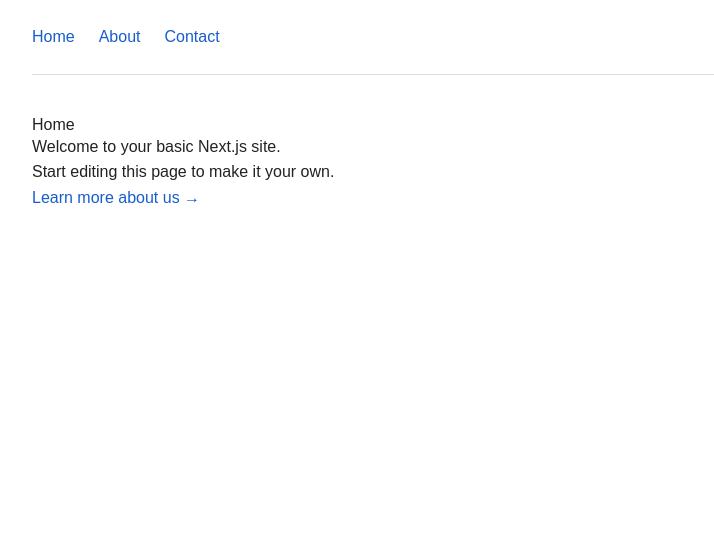
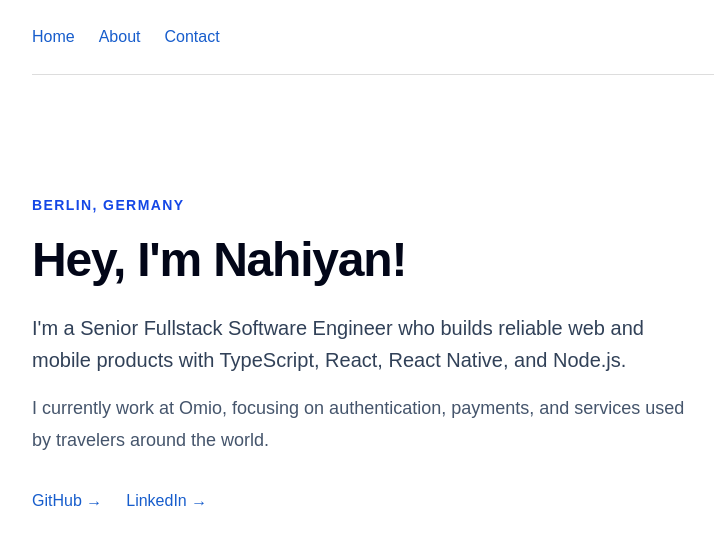
Before and after one commit to ayonious/oyon-portfolio, a Next.js app: page / in a window 1280 px wide. Shown: the top 544 px of the page, without its empty margins (252-966 px from the left). Built offline with nearby package versions, Linux system fonts and the light colour scheme.

Commit message:
feat: add personal homepage introduction

```diff
--- a/app/layout.tsx
+++ b/app/layout.tsx
@@ -4,8 +4,9 @@ import Link from "next/link";
 import "./globals.css";
 
 export const metadata: Metadata = {
-  title: "Basic Next.js Site",
-  description: "A simple site with Home, About, and Contact pages.",
+  title: "Nahiyan Kamal — Software Engineer",
+  description:
+    "Personal portfolio of Nahiyan Kamal, a Senior Fullstack Software Engineer based in Berlin.",
 };
 
 export default function RootLayout({ children }: { children: ReactNode }) {
--- a/app/page.tsx
+++ b/app/page.tsx
@@ -1,12 +1,26 @@
-import Link from "next/link";
-
 export default function HomePage() {
   return (
-    <>
-      <h1>Home</h1>
-      <p>Welcome to your basic Next.js site.</p>
-      <p>Start editing this page to make it your own.</p>
-      <Link href="/about">Learn more about us →</Link>
-    </>
+    <section className="max-w-2xl py-12 sm:py-20">
+      <p className="mb-4 text-sm font-semibold uppercase tracking-widest text-blue-700">
+        Berlin, Germany
+      </p>
+      <h1 className="text-4xl font-bold tracking-tight text-slate-950 sm:text-5xl">
+        Hey, I&apos;m Nahiyan!
+      </h1>
+      <p className="mt-6 text-xl leading-8 text-slate-700">
+        I&apos;m a Senior Fullstack Software Engineer who builds reliable web and
+        mobile products with TypeScript, React, React Native, and Node.js.
+      </p>
+      <p className="mt-4 text-lg leading-8 text-slate-600">
+        I currently work at Omio, focusing on authentication, payments, and
+        services used by travelers around the world.
+      </p>
+      <div className="mt-8 flex gap-6 font-medium">
+        <a href="https://github.com/ayonious">GitHub →</a>
+        <a href="https://www.linkedin.com/in/nahiyan-kamal-0782743a">
+          LinkedIn →
+        </a>
+      </div>
+    </section>
   );
 }
```
Also changed, not shown: 2 other files (tests, documents, lock files or other folders).
